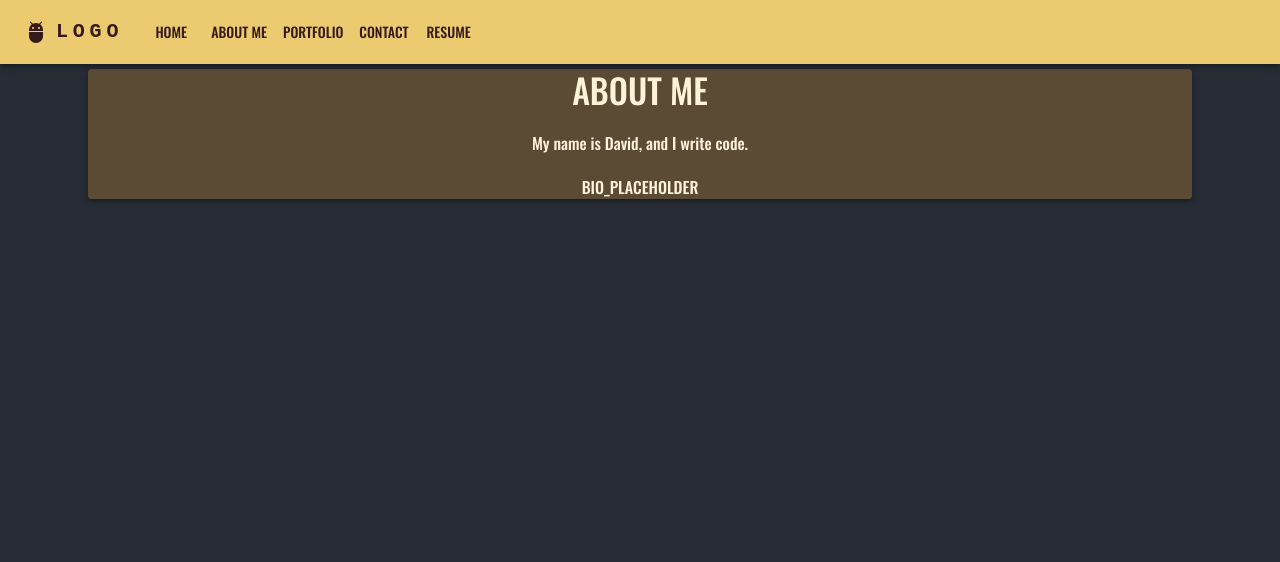
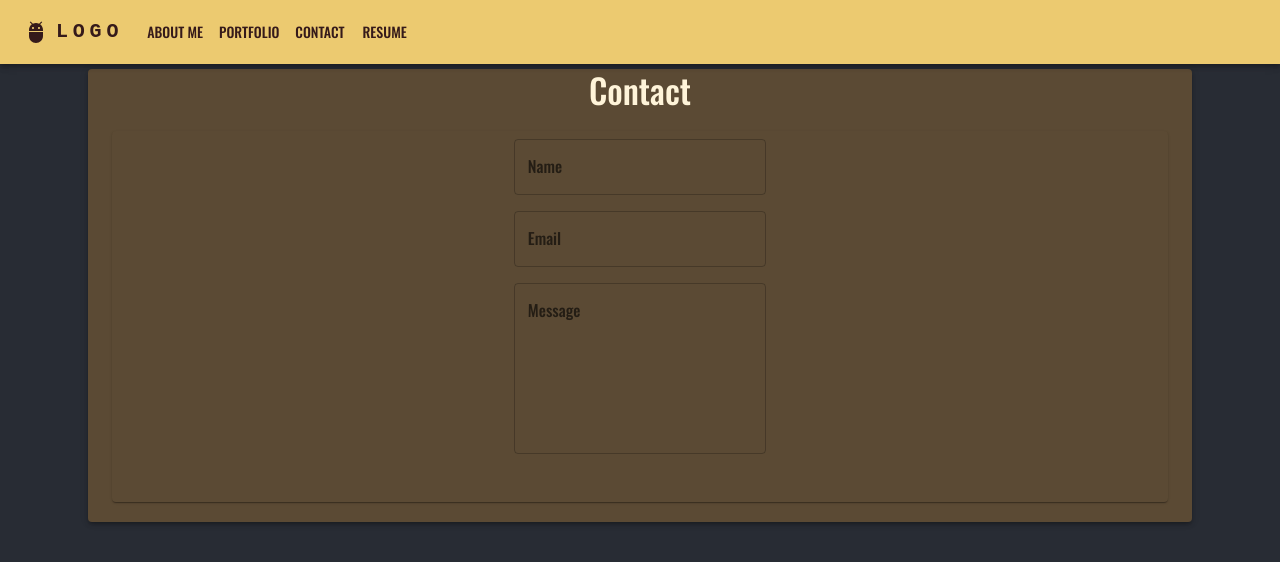
Before and after one commit to AutosaveDave/react-portfolio, a React (Create React App) app: page / in a window 1280 px wide. Both pictures are taken after a click on the button "CONTACT". Shown: the top 562 px of the page. Built offline with nearby package versions, Linux system fonts and the light colour scheme.

Commit message:
Contact page and ContactBox form component added

```diff
--- a/package.json
+++ b/package.json
@@ -20,7 +20,8 @@
     "start": "react-scripts start",
     "build": "react-scripts build",
     "test": "react-scripts test",
-    "eject": "react-scripts eject"
+    "eject": "react-scripts eject",
+    "watch": "nodemon"
   },
   "eslintConfig": {
     "extends": [
@@ -39,5 +40,8 @@
       "last 1 firefox version",
       "last 1 safari version"
     ]
+  },
+  "devDependencies": {
+    "nodemon": "^2.0.3"
   }
 }
--- a/src/App.js
+++ b/src/App.js
@@ -7,7 +7,6 @@ import Container from '@mui/material/Container';
 
 export default function App() {
   const [page] = useState([
-    { name: "Home"},
     { name: "About Me"},
     { name: "Portfolio"},
     { name: "Contact"},
--- /dev/null
+++ b/src/components/ContactBox/index.js
@@ -0,0 +1,58 @@
+import * as React from 'react';
+import { Box, Paper, TextField } from '@mui/material';
+import { Container } from '@mui/system';
+
+export default function ContactBox() {
+  const [value, setValue] = React.useState('Controlled');
+
+  const handleChange = (event) => {
+    setValue(event.target.value);
+  };
+
+  return (
+    <>
+    <Container>
+      <br/>
+      <div>
+        <Paper
+        component="form"
+        sx={{
+          '& .MuiTextField-root': { m: 1, width: '25ch' },
+        }}
+        noValidate
+        autoComplete="off"
+        >
+      <div/>
+        <div>
+          <TextField
+            id="contact-form-name"
+            label="Name"
+            //variant="outlined"
+            defaultValue=""
+            />
+        </div>
+        <div>
+          <TextField
+            id="contact-form-email"
+            label="Email"
+            //variant="outlined"
+            defaultValue=""
+            />
+        </div>
+        <div>
+          <TextField
+            id="contact-form-msg"
+            label="Message"
+            multiline
+            rows={6}
+            defaultValue=""
+          />
+        </div>
+        <br/>
+        <br/>
+
+      </Paper></div>
+    </Container>
+  </>
+  );
+}
--- a/src/components/Page/index.js
+++ b/src/components/Page/index.js
@@ -2,7 +2,7 @@ import React from 'react';
 import PageContent from '../PageContent';
 import AboutMe from '../../pages/AboutMe';
 //import Portfolio from '../Portfolio';
-//import Contact from '../Contact';
+import Contact  from '../../pages/Contact';
 //import Resume from '../Resume';
 
 
@@ -12,7 +12,7 @@ function Page( { currentPage } ) {
     switch (currentPage.name) {
       case "About Me": return <AboutMe />;
       //case "Portfolio": return <Portfolio />;
-      //case "Contact": return <Contact />;
+      case "Contact": return <Contact />;
       //case "Resume": return <Resume />;
       default: return <AboutMe />;
     }
--- a/src/components/TitleNav/index.js
+++ b/src/components/TitleNav/index.js
@@ -88,7 +88,8 @@ function TitleNavBar(props) {
               }}
             >
               {page.map((Page) => (
-                <MenuItem key={Page.name} onClick={ () => setCurrentPage(Page) }>
+                <MenuItem key={Page.name}
+                  onClick={ () => setCurrentPage(Page) }>
                   <Typography textAlign="center">{Page.name}</Typography>
                 </MenuItem>
               ))}
--- a/src/pages/Contact.js
+++ b/src/pages/Contact.js
@@ -0,0 +1,20 @@
+import React, { useState } from "react";
+import { Container, Paper, Typography } from "@mui/material";
+import ContactBox from "../components/ContactBox/index.js";
+const Contact = () => {
+
+  return <div>
+    <Container max-width="lg">
+        <Paper max-width="md" elevation={3} min-width="sm" min-height="600px">
+            <><Typography variant="h4">Contact</Typography></>
+                <ContactBox />
+            <br/>
+            {/* <Typography variant="body2">My name is David, and I write code.</Typography> */}
+            {/* <br/> */}
+
+        </Paper>
+    </Container>
+  </div>;
+}
+
+export default Contact;
```
Also changed, not shown: src/pages/Home.js (deleted, +0 -14 lines), 1 other file (tests, documents, lock files or other folders).
